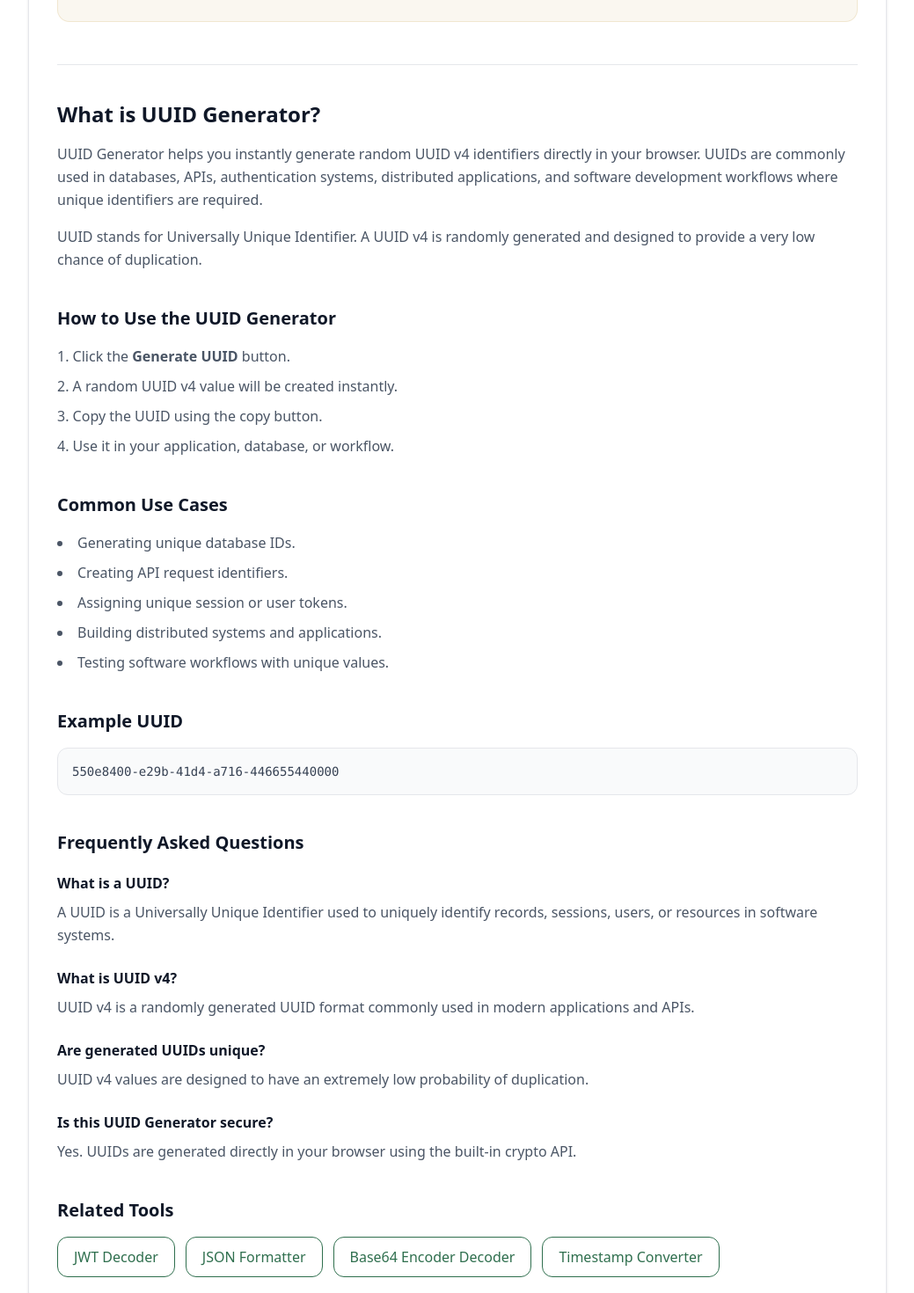
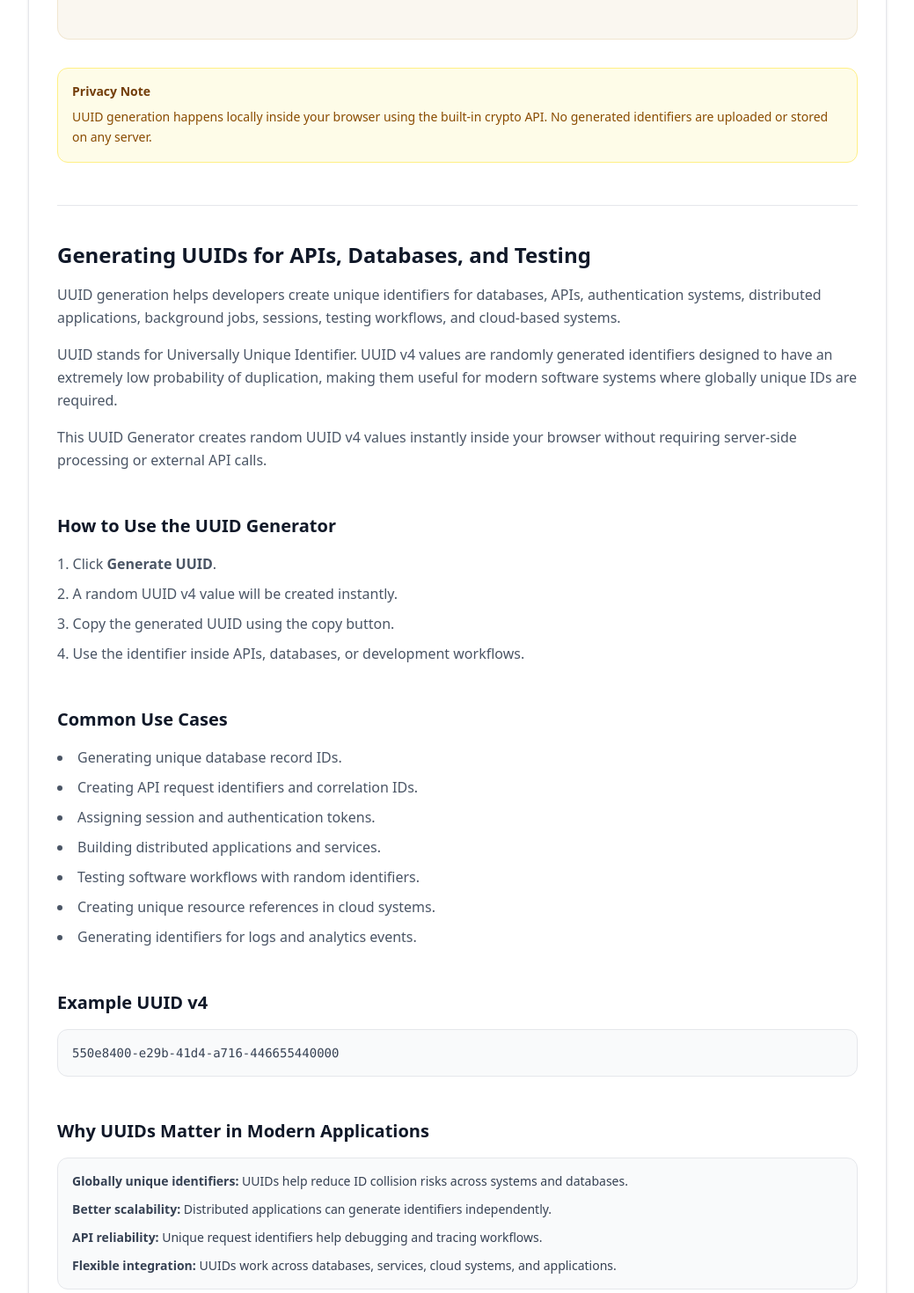
Before and after one commit to vaarunsonawwane-ops/yoryantra-new, a Next.js app: page /tools/uuid-generator in a window 1280 px wide. Shown: the part 640-2110 px from the top of the page at 88% size, without its empty margins (120-1159 px from the left). Built offline with nearby package versions, Linux system fonts and the light colour scheme.

Commit message:
UUID Generator SEO update

```diff
--- a/app/tools/uuid-generator/ToolClient.tsx
+++ b/app/tools/uuid-generator/ToolClient.tsx
@@ -48,7 +48,9 @@ export default function ToolClient() {
           {uuid && (
             <button
               onClick={() =>
-                navigator.clipboard.writeText(uuid)
+                navigator.clipboard.writeText(
+                  uuid
+                )
               }
               className="yoryantra-btn-outline text-sm"
             >
@@ -57,29 +59,50 @@ export default function ToolClient() {
           )}
         </div>
 
-        <pre className="yoryantra-output overflow-auto text-sm min-h-[140px] whitespace-pre-wrap break-words">
-          {uuid || "Generated UUID will appear here..."}
+        <pre className="yoryantra-output overflow-auto text-sm min-h-[160px] whitespace-pre-wrap break-words">
+          {uuid ||
+            "Generated UUID will appear here..."}
         </pre>
       </div>
 
+      {/* PRIVACY NOTE */}
+      <div className="mt-8 rounded-xl border border-yellow-200 bg-yellow-50 p-4">
+        <h3 className="text-sm font-semibold text-yellow-900">
+          Privacy Note
+        </h3>
+
+        <p className="mt-2 text-sm leading-relaxed text-yellow-800">
+          UUID generation happens locally inside your browser using the built-in
+          crypto API. No generated identifiers are uploaded or stored on any
+          server.
+        </p>
+      </div>
+
       {/* SEO CONTENT */}
-      <section className="mt-12 border-t border-gray-200 pt-10 space-y-10">
+      <section className="mt-12 border-t border-gray-200 pt-10 space-y-12">
         <div>
           <h2 className="text-2xl font-semibold text-gray-900">
-            What is UUID Generator?
+            Generating UUIDs for APIs, Databases, and Testing
           </h2>
 
           <p className="mt-4 text-gray-600 leading-relaxed">
-            UUID Generator helps you instantly generate random UUID v4
-            identifiers directly in your browser. UUIDs are commonly used in
+            UUID generation helps developers create unique identifiers for
             databases, APIs, authentication systems, distributed applications,
-            and software development workflows where unique identifiers are
-            required.
+            background jobs, sessions, testing workflows, and cloud-based
+            systems.
           </p>
 
           <p className="mt-4 text-gray-600 leading-relaxed">
-            UUID stands for Universally Unique Identifier. A UUID v4 is randomly
-            generated and designed to provide a very low chance of duplication.
+            UUID stands for Universally Unique Identifier. UUID v4 values are
+            randomly generated identifiers designed to have an extremely low
+            probability of duplication, making them useful for modern software
+            systems where globally unique IDs are required.
+          </p>
+
+          <p className="mt-4 text-gray-600 leading-relaxed">
+            This UUID Generator creates random UUID v4 values instantly inside
+            your browser without requiring server-side processing or external
+            API calls.
           </p>
         </div>
 
@@ -89,10 +112,22 @@ export default function ToolClient() {
           </h2>
 
           <ol className="mt-4 list-decimal list-inside space-y-2 text-gray-600 leading-relaxed">
-            <li>Click the <strong>Generate UUID</strong> button.</li>
-            <li>A random UUID v4 value will be created instantly.</li>
-            <li>Copy the UUID using the copy button.</li>
-            <li>Use it in your application, database, or workflow.</li>
+            <li>
+              Click <strong>Generate UUID</strong>.
+            </li>
+
+            <li>
+              A random UUID v4 value will be created instantly.
+            </li>
+
+            <li>
+              Copy the generated UUID using the copy button.
+            </li>
+
+            <li>
+              Use the identifier inside APIs, databases, or development
+              workflows.
+            </li>
           </ol>
         </div>
 
@@ -102,23 +137,75 @@ export default function ToolClient() {
           </h2>
 
           <ul className="mt-4 list-disc list-inside space-y-2 text-gray-600 leading-relaxed">
-            <li>Generating unique database IDs.</li>
-            <li>Creating API request identifiers.</li>
-            <li>Assigning unique session or user tokens.</li>
-            <li>Building distributed systems and applications.</li>
-            <li>Testing software workflows with unique values.</li>
+            <li>
+              Generating unique database record IDs.
+            </li>
+
+            <li>
+              Creating API request identifiers and correlation IDs.
+            </li>
+
+            <li>
+              Assigning session and authentication tokens.
+            </li>
+
+            <li>
+              Building distributed applications and services.
+            </li>
+
+            <li>
+              Testing software workflows with random identifiers.
+            </li>
+
+            <li>
+              Creating unique resource references in cloud systems.
+            </li>
+
+            <li>
+              Generating identifiers for logs and analytics events.
+            </li>
           </ul>
         </div>
 
         <div>
           <h2 className="text-xl font-semibold text-gray-900">
-            Example UUID
+            Example UUID v4
+          </h2>
+
+          <div className="mt-4 rounded-xl border border-gray-200 bg-gray-50 p-4 text-sm text-gray-700 overflow-auto">
+            <pre className="whitespace-pre-wrap break-words">
+{`550e8400-e29b-41d4-a716-446655440000`}
+            </pre>
+          </div>
+        </div>
+
+        <div>
+          <h2 className="text-xl font-semibold text-gray-900">
+            Why UUIDs Matter in Modern Applications
           </h2>
 
           <div className="mt-4 rounded-xl border border-gray-200 bg-gray-50 p-4 text-sm text-gray-700">
-            <pre className="whitespace-pre-wrap break-words">
-              550e8400-e29b-41d4-a716-446655440000
-            </pre>
+            <ul className="space-y-3">
+              <li>
+                <strong>Globally unique identifiers:</strong> UUIDs help reduce
+                ID collision risks across systems and databases.
+              </li>
+
+              <li>
+                <strong>Better scalability:</strong> Distributed applications can
+                generate identifiers independently.
+              </li>
+
+              <li>
+                <strong>API reliability:</strong> Unique request identifiers help
+                debugging and tracing workflows.
+              </li>
+
+              <li>
+                <strong>Flexible integration:</strong> UUIDs work across
+                databases, services, cloud systems, and applications.
+              </li>
+            </ul>
           </div>
         </div>
 
@@ -135,8 +222,8 @@ export default function ToolClient() {
 
               <p className="mt-2 text-gray-600 leading-relaxed">
                 A UUID is a Universally Unique Identifier used to uniquely
-                identify records, sessions, users, or resources in software
-                systems.
+                identify records, users, sessions, requests, resources, and
+                objects in software systems.
               </p>
             </div>
 
@@ -147,18 +234,18 @@ export default function ToolClient() {
 
               <p className="mt-2 text-gray-600 leading-relaxed">
                 UUID v4 is a randomly generated UUID format commonly used in
-                modern applications and APIs.
+                APIs, databases, and modern applications.
               </p>
             </div>
 
             <div>
               <h3 className="font-semibold text-gray-900">
-                Are generated UUIDs unique?
+                Are generated UUIDs truly unique?
               </h3>
 
               <p className="mt-2 text-gray-600 leading-relaxed">
                 UUID v4 values are designed to have an extremely low probability
-                of duplication.
+                of duplication, making them suitable for most applications.
               </p>
             </div>
 
@@ -168,8 +255,18 @@ export default function ToolClient() {
               </h3>
 
               <p className="mt-2 text-gray-600 leading-relaxed">
-                Yes. UUIDs are generated directly in your browser using the
-                built-in crypto API.
+                Yes. UUIDs are generated locally using the browser crypto API
+                without sending data to a server.
+              </p>
+            </div>
+
+            <div>
+              <h3 className="font-semibold text-gray-900">
+                Is UUID generation processed on the server?
+              </h3>
+
+              <p className="mt-2 text-gray-600 leading-relaxed">
+                No. UUID generation happens entirely inside your browser.
               </p>
             </div>
           </div>
@@ -180,21 +277,46 @@ export default function ToolClient() {
             Related Tools
           </h2>
 
+          <p className="mt-3 text-gray-600 leading-relaxed">
+            UUID generation often connects with APIs, authentication systems,
+            structured data workflows, backend debugging, and database
+            development.
+          </p>
+
           <div className="mt-4 flex flex-wrap gap-3">
-            <Link href="/tools/jwt-decoder" className="yoryantra-btn-outline">
+            <Link
+              href="/tools/jwt-decoder"
+              className="yoryantra-btn-outline"
+            >
               JWT Decoder
             </Link>
 
-            <Link href="/tools/json-formatter" className="yoryantra-btn-outline">
+            <Link
+              href="/tools/json-formatter"
+              className="yoryantra-btn-outline"
+            >
               JSON Formatter
             </Link>
 
-            <Link href="/tools/base64-encoder-decoder" className="yoryantra-btn-outline">
+            <Link
+              href="/tools/base64-encoder-decoder"
+              className="yoryantra-btn-outline"
+            >
               Base64 Encoder Decoder
             </Link>
 
-            <Link href="/tools/timestamp-converter" className="yoryantra-btn-outline">
+            <Link
+              href="/tools/timestamp-converter"
+              className="yoryantra-btn-outline"
+            >
               Timestamp Converter
+            </Link>
+
+            <Link
+              href="/tools/regex-tester"
+              className="yoryantra-btn-outline"
+            >
+              Regex Tester
             </Link>
           </div>
         </div>
```
